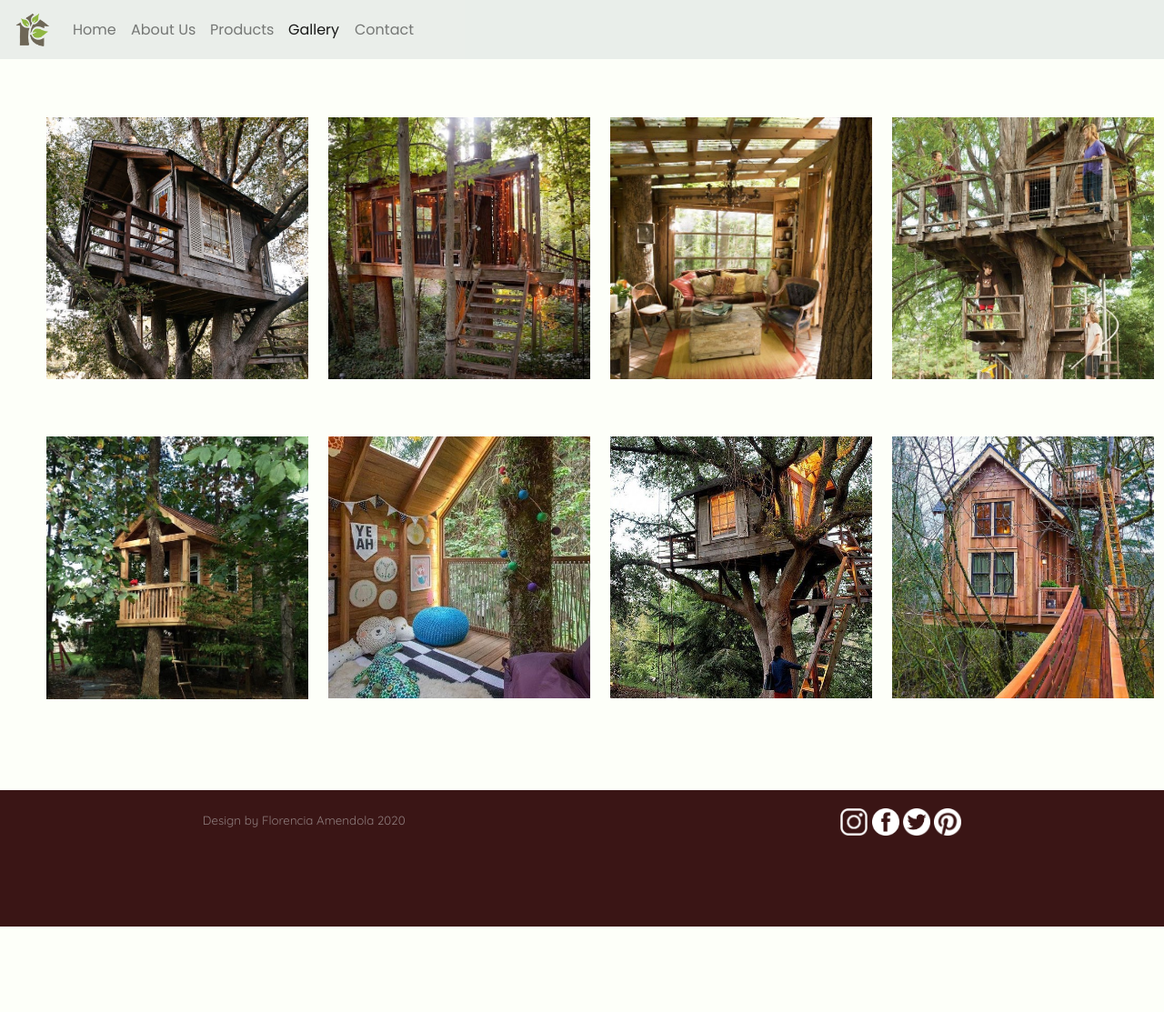
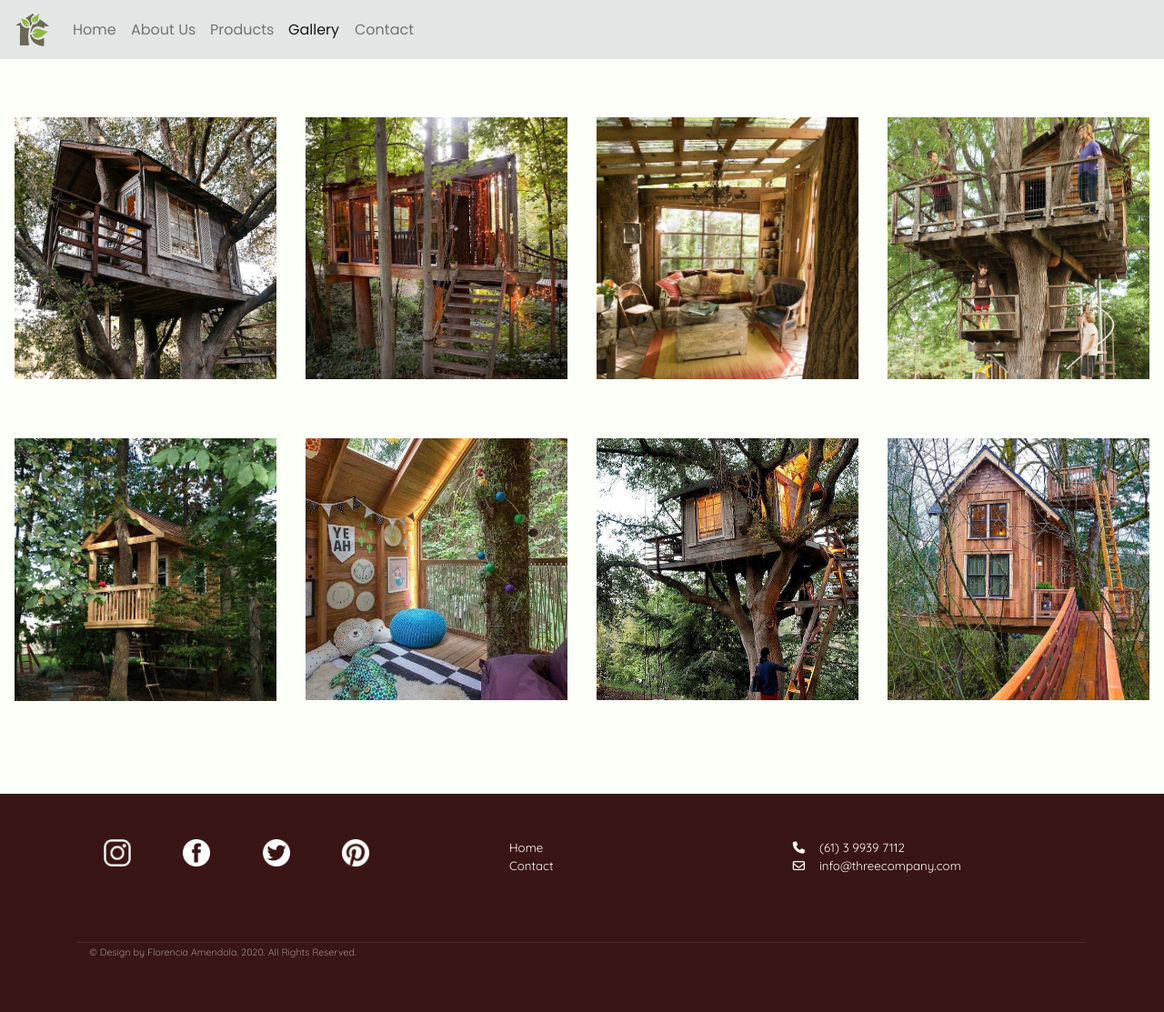
Before and after one commit to Amendolaflor/threecompany, a website: page views/gallery.html in a window 1280 px wide. Shown: the whole page at 91% size. Before the commit the page ends 1019 px from the top, so only its background shows below. Drawn offline with nearby package versions, Linux system fonts and the light colour scheme.

Commit message:
starting new repository

```diff
--- a/assets/scss/styles.scss
+++ b/assets/scss/styles.scss
@@ -1,7 +1,8 @@
 /* VARIABLES COLORES*/
+
 $blanco-fondo: #fdfff9;
 $gris-oscuro: #353333;
-$gris-nav: rgba(226, 231, 229, 0.712);
+$gris-nav: rgb(226, 231, 229);
 $gris-borde:#c2c8ca;
 $gris2: #333;
 $bordo: #3a1515;
@@ -11,6 +12,7 @@ $bordo-claro: #553333;
 $sombra:rgba(0, 0, 0, 0);
 
 /* ESTILOS BASICOS */
+
 body {
 	background-color: $blanco-fondo;
 	color: $gris-oscuro;
@@ -32,6 +34,7 @@ body {
 }
 
 /* ESTILOS MENU DE NAVEGACION */
+
 #barraMenu {
   background-color: $gris-nav;
   /*rgba(246, 250, 249, 0.712);*/
@@ -59,30 +62,42 @@ body {
   /* Hack to improve aliasing on mobile/tablet devices */
 
 /* ESTILOS PIE */
-.pie {
-  display: flex;
-  justify-content: space-around;
-  height: 150px;
-  padding-top: 20px;
-  background-color: $bordo;
-  color: $texto-pie;
 
-  .pie__cont-texto {
-    margin: 0;
-    width: 20%;
+.footer {
+	background-color: $bordo;
+	color: $blanco-fondo;
+	font-size: smaller;
+	padding-top: 50px;
 
-    .pie__nombre {
-      font-size: smaller;
 
-  .pie__cont-redes {
-    margin: 0;
-    width: 30%;
-    justify-content: space-around;  }
-  }
- }
+
+	.flex-redes {
+		display: flex;
+		justify-content: space-around;
+		align-items: center;
+		padding-top: 0%;
+		padding-bottom: 10%;
+	}
+
+	.links {
+		ul {list-style-type: none;}
+		li a{
+			color: white;
+			transition: color .2s;
+			&:hover{
+				text-decoration:none;
+				color:$texto-pie;
+				}
+		}
+	}
+	.copyright p {
+		border-top:1px solid rgba(255,255,255,.1);
+		padding-bottom: 40px;
+	}
 }
 
 /* ESTILOS INDEX */
+
 #indexImagen {
   width: 100%; }
 
@@ -95,13 +110,14 @@ body {
   padding-bottom: 0%; }
 
 /* ESTILOS ABOUT*/
+
 .hijosStaff {
   justify-content: center;
   font-weight: normal;
   font-size: larger; }
 
 #imagenStaff {
-  width: 100%; }
+  width: 80%; }
 
 .mainAbout {
   font-size: normal;
@@ -112,6 +128,7 @@ body {
 
 
 /* ESTILOS GALLERY */
+
 .imagenGaleria {
   width: 18em; }
 
@@ -124,6 +141,7 @@ body {
   margin: 0;
   padding-top: 5%;
   padding-bottom: 3%;
+  padding-left: 0%;
 }
 
 .liFlexHijo {
@@ -301,4 +319,22 @@ form {
 		padding-right: 15px;
         padding-left: 15px;
 	}
+	#flexGaleria {
+		padding: 8%;
+	}
+	.imagenGaleria {
+		width: 100%;
+	}
+	.liFlexHijo {
+		margin-bottom: 8%;
+	}
+	#containerfotosStaff {
+		padding-left:10%;
+		padding-right: 10%;
+		#imagenStaff {
+		width: 100%; }
+	}
+	.flex-redes	{
+		padding: 0%;
+	}
 }
--- a/views/gallery.html
+++ b/views/gallery.html
@@ -10,6 +10,7 @@
     <link rel="stylesheet" href="https://stackpath.bootstrapcdn.com/bootstrap/4.3.1/css/bootstrap.min.css" integrity="sha384-ggOyR0iXCbMQv3Xipma34MD+dH/1fQ784/j6cY/iJTQUOhcWr7x9JvoRxT2MZw1T" crossorigin="anonymous">
     <link href="https://fonts.googleapis.com/css2?family=Quicksand:wght@300;400;500;600;700&display=swap" rel="stylesheet">
     <link href="https://fonts.googleapis.com/css2?family=Poppins:ital,wght@0,200;0,300;0,400;0,500;0,600;0,700;0,800;0,900;1,200;1,300;1,400;1,500;1,600&display=swap" rel="stylesheet">
+    <script src="https://use.fontawesome.com/d0c68da8a5.js"></script>
     <link rel="shortcut icon" href="../assets/img/icono_pagina.ico" type="image/x-icon">
     <link rel="stylesheet" href="../assets/css/estilos.css">
 </head>
@@ -51,27 +52,46 @@
 
     <div id="divGaleria">
         <ul id=flexGaleria>
-            <li class="liFlexHijo"><img src="../assets/img/imagengaleria1.jpg" alt="treehouse picture1" class=imagenGaleria></li>
-            <li class="liFlexHijo"><img src="../assets/img/imagengaleria2.jpg" alt="treehouse picture2" class=imagenGaleria></li>
-            <li class="liFlexHijo"><img src="../assets/img/imagengaleria3.jpg" alt="treehouse picture3" class=imagenGaleria></li>
-            <li class="liFlexHijo"><img src="../assets/img/imagengaleria4.jpg" alt="treehouse picture4" class=imagenGaleria></li>
-            <li class="liFlexHijo"><img src="../assets/img/imagengaleria5.jpg" alt="treehouse picture5" class=imagenGaleria></li>
-            <li class="liFlexHijo"><img src="../assets/img/imagengaleria6.jpg" alt="treehouse picture6" class=imagenGaleria></li>
-            <li class="liFlexHijo"><img src="../assets/img/imagengaleria7.jpg" alt="treehouse picture7" class=imagenGaleria></li>
-            <li class="liFlexHijo"><img src="../assets/img/imagengaleria8.jpg" alt="treehouse picture8" class=imagenGaleria></li>
+            <li class="liFlexHijo"><img src="../assets/img/imagengaleria1.jpg" alt="treehouse picture1" class="imagenGaleria"></li>
+            <li class="liFlexHijo"><img src="../assets/img/imagengaleria2.jpg" alt="treehouse picture2" class="imagenGaleria"></li>
+            <li class="liFlexHijo"><img src="../assets/img/imagengaleria3.jpg" alt="treehouse picture3" class="imagenGaleria"></li>
+            <li class="liFlexHijo"><img src="../assets/img/imagengaleria4.jpg" alt="treehouse picture4" class="imagenGaleria"></li>
+            <li class="liFlexHijo"><img src="../assets/img/imagengaleria5.jpg" alt="treehouse picture5" class="imagenGaleria"></li>
+            <li class="liFlexHijo"><img src="../assets/img/imagengaleria6.jpg" alt="treehouse picture6" class="imagenGaleria"></li>
+            <li class="liFlexHijo"><img src="../assets/img/imagengaleria7.jpg" alt="treehouse picture7" class="imagenGaleria"></li>
+            <li class="liFlexHijo"><img src="../assets/img/imagengaleria8.jpg" alt="treehouse picture8" class="imagenGaleria"></li>
         </ul>
     </div>
 
-    <footer class="pie">
-        <div class="pie__cont-texto">
-            <span class="pie__nombre"> Design by Florencia Amendola 2020</span>
+    <footer class="footer" id="footer">
+      <div class="container">
+        <div class="row">
+          <div class="col-lg-4 col-12">
+            <div class="flex-redes">
+              <a href="#"><img src="../assets/img/logoig.png" width="30px" alt="logo instagram"></a>
+              <a href="#"><img src="../assets/img/logofb.png" width="30px" alt="logo facebook"></a>
+              <a href="#"><img src="../assets/img/logotw.png" width="30px" alt="logo twitter"></a>
+              <a href="#"><img src="../assets/img/logopint.png" width="30px" alt="logo pinterest"></a>
+            </div>
+          </div>
+          <div class="col-lg-1 col-1"></div>
+          <div class="col-lg-3 col-2 links">
+              <ul class="m-0 p-0">
+                <li> <a href="../index.html">Home</a></li>
+                <li> <a href="contact.html">Contact</a></li>
+              </ul>
+          </div>
+          <div class="col-lg-4 col-9">
+            <p class="mb-0"><i class="fa fa-phone mr-3"></i>(61) 3 9939 7112</p>
+            <p><i class="fa fa-envelope-o mr-3"></i>info@threecompany.com</p>
+          </div>
         </div>
-        <div class="pie__cont-redes">
-            <a href="#"><img src="../assets/img/logoig.png" width="30px" alt="logo instagram"></a>
-            <a href="#"><img src="../assets/img/logofb.png" width="30px" alt="logo facebook"></a>
-            <a href="#"><img src="../assets/img/logotw.png" width="30px" alt="logo twitter"></a>
-            <a href="#"><img src="../assets/img/logopint.png" width="30px" alt="logo pinterest"></a>
+        <div class="row mt-5">
+          <div class="col copyright">
+            <p class=""><small class="text-white-50">© Design by Florencia Amendola. 2020. All Rights Reserved.</small></p>
+          </div>
         </div>
+      </div>
     </footer>
 
 </body>
```
Also changed, not shown: index.html (+30 -11 lines), views/about.html (+31 -11 lines), views/contact.html (+25 -5 lines), views/products.html (+28 -8 lines), assets/css/estilos.css.
